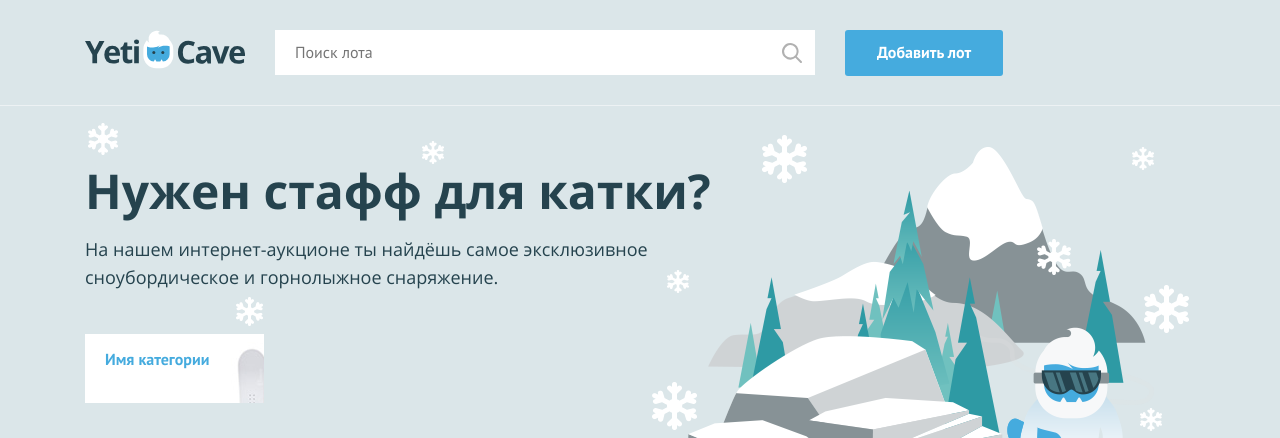
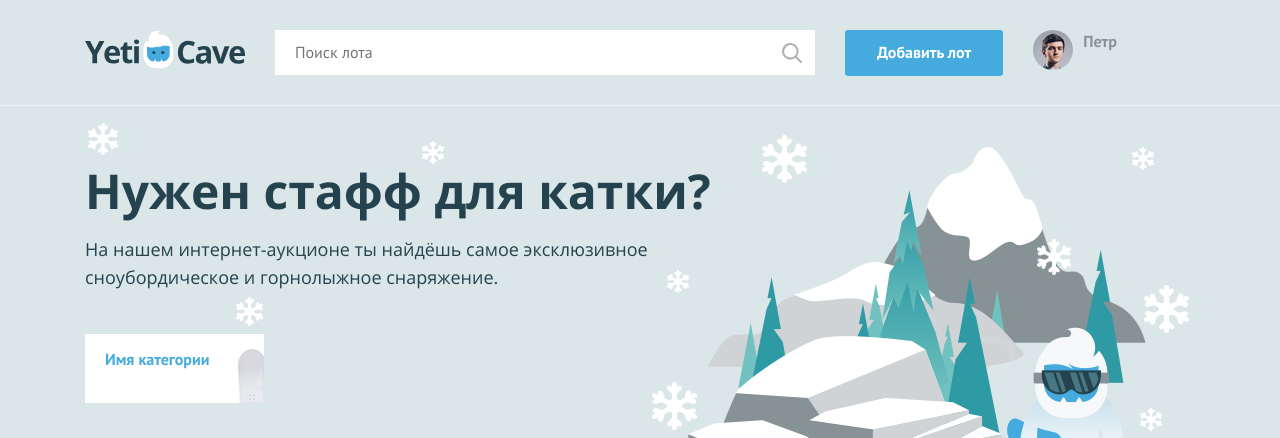
Before and after one commit to EvaHeavenly/230705-yeticave-1, a PHP site: page / in a window 1280 px wide. Shown: the top 438 px of the page. Run offline with PHP 8.4, Linux system fonts and the light colour scheme.

Commit message:
Условие в index.php

```diff
--- a/index.php
+++ b/index.php
@@ -1,7 +1,7 @@
 <?php
 $is_auth = rand(0, 1);
 
-$user_name = ''; // укажите здесь ваше имя
+$user_name = 'Петр';
 $user_avatar = 'img/user.jpg';
 ?>
 <!DOCTYPE html>
@@ -29,8 +29,23 @@ $user_avatar = 'img/user.jpg';
 
         <nav class="user-menu">
 
-        <!-- здесь должен быть PHP код для показа аватара пользователя -->
-
+        <?php if ($is_auth): ?>
+        	<div class="user-menu__image">
+    			<img src="<?=$user_avatar?>" width="40" height="40" alt="<?=$user_name?>">
+  			</div>
+  			<div class="user-menu__logged">
+    			<p><?=$user_name?></p>
+  			</div>
+  		<?php else: ?>
+  			<ul class="user-menu__list">
+    			<li class="user-menu__item">
+      				<a href="#">Регистрация</a>
+    			</li>
+    			<li class="user-menu__item">
+      				<a href="#">Вход</a>
+    			</li>
+  			</ul>
+  		<?php endif ?>
         </nav>
     </div>
 </header>
```
